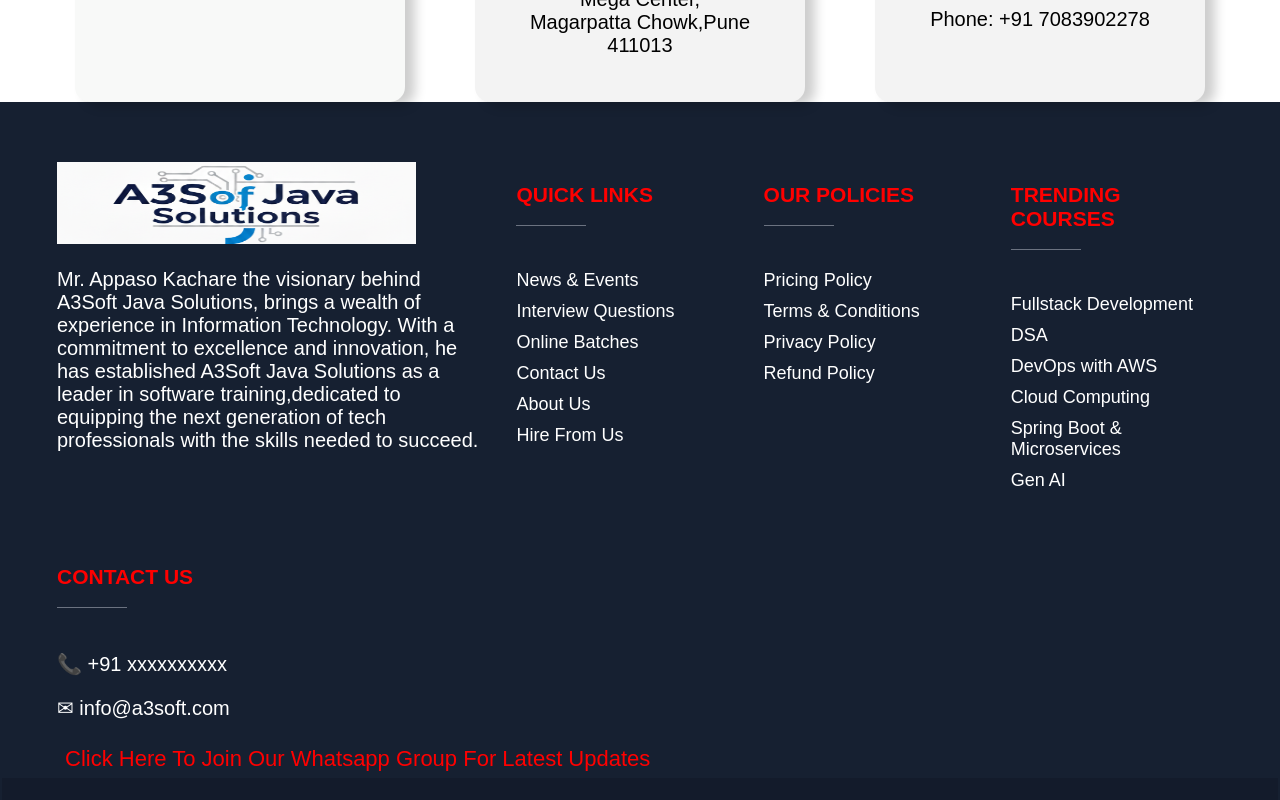
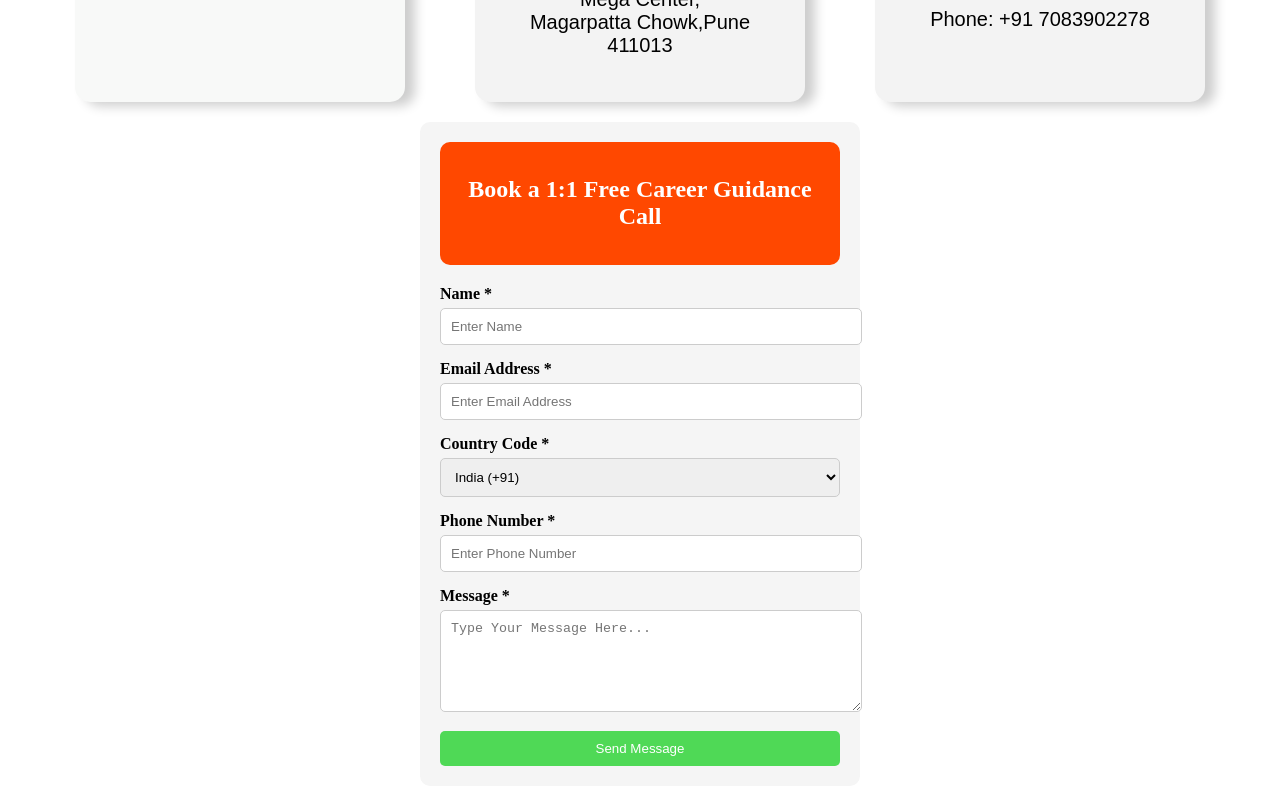
Before and after one commit to Appaso301/A3Soft_live, an Angular app: page /contact in a window 1280 px wide. Shown: the part 480-1280 px from the top of the page. Built offline with nearby package versions, Linux system fonts and the light colour scheme.

Commit message:
Contact us changes

```diff
--- a/src/app/contact/contact.component.css
+++ b/src/app/contact/contact.component.css
@@ -57,3 +57,69 @@
 .card p {
   font-size: 20px;
 }
+.bookform-container {
+  max-width: 400px;
+  margin: 20px auto;
+  padding: 20px;
+  background: #f5f5f5;
+  border-radius: 10px;
+  position: relative;
+}
+
+.header {
+  background: rgb(255, 72, 0);
+  color: white;
+  text-align: center;
+  padding: 15px;
+  border-radius: 10px;
+  margin-bottom: 20px;
+}
+
+.form-group {
+  margin-bottom: 15px;
+}
+
+label {
+  font-weight: bold;
+  display: block;
+  margin-bottom: 5px;
+}
+
+input, select, textarea {
+  width: 100%;
+  padding: 10px;
+  border: 1px solid #ccc;
+  border-radius: 5px;
+}
+
+textarea {
+  height: 80px;
+}
+
+.submit-btn {
+  width: 100%;
+  background: #4fd956;
+  color: white;
+  padding: 10px;
+  border: none;
+  border-radius: 5px;
+  cursor: pointer;
+}
+
+.submit-btn:hover {
+  background: #4ec92c;
+}
+
+/* WhatsApp Floating Button */
+.whatsapp-btn {
+  position: fixed;
+  bottom: 20px;
+  right: 20px;
+  background: #25d366;
+  color: white;
+  font-size: 24px;
+  padding: 12px;
+  border-radius: 50%;
+  text-align: center;
+  text-decoration: none;
+}
--- a/src/app/contact/contact.component.html
+++ b/src/app/contact/contact.component.html
@@ -40,3 +40,45 @@
     </div>
   </div>
 </div>
+<div class="bookform-container">
+  <div class="header">
+    <h2>Book a 1:1 Free Career Guidance Call</h2>
+  </div>
+
+
+  <form (ngSubmit)="onSubmit()" #contactForm="ngForm">
+
+    <div class="form-group">
+      <label>Name *</label>
+      <input type="text" name="name" [(ngModel)]="formData.name" required placeholder="Enter Name">
+    </div>
+
+    <div class="form-group">
+      <label>Email Address *</label>
+      <input type="email" name="email" [(ngModel)]="formData.email" required placeholder="Enter Email Address">
+    </div>
+
+    <div class="form-group">
+      <label>Country Code *</label>
+      <select name="countryCode" [(ngModel)]="formData.countryCode" required>
+        <option value="+91">India (+91)</option>
+        <option value="+1">USA (+1)</option>
+        <option value="+44">UK (+44)</option>
+      </select>
+    </div>
+
+    <div class="form-group">
+      <label>Phone Number *</label>
+      <input type="tel" name="phone" [(ngModel)]="formData.phone" required placeholder="Enter Phone Number">
+    </div>
+
+    <div class="form-group">
+      <label>Message *</label>
+      <textarea name="message" [(ngModel)]="formData.message" required placeholder="Type Your Message Here..."></textarea>
+    </div>
+
+    <button type="submit" class="submit-btn">Send Message</button>
+
+  </form>
+
+  </div>
--- a/src/app/contact/contact.component.ts
+++ b/src/app/contact/contact.component.ts
@@ -10,4 +10,26 @@
   email: string = "a3soft@rediffmail.com";
   phone: string = "+91 9561538754";
 
+  formData = {
+    name: '',
+    email: '',
+    countryCode: '+91',
+    phone: '',
+    message: ''
+  };
+
+  onSubmit() {
+    console.log("Form Data:", this.formData);
+
+    alert("Message Sent Successfully!");
+
+    // Reset form
+    this.formData = {
+      name: '',
+      email: '',
+      countryCode: '+91',
+      phone: '',
+      message: ''
+    };
+  }
 }
```
